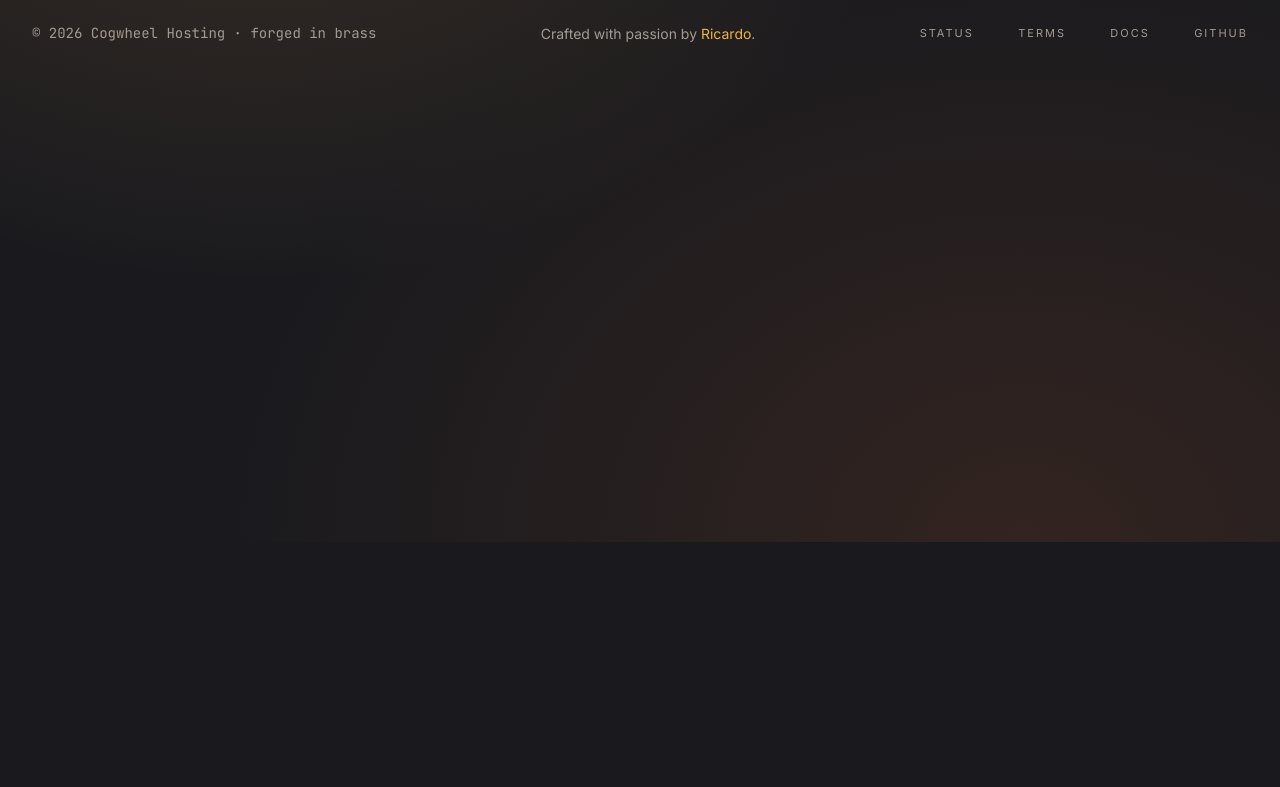
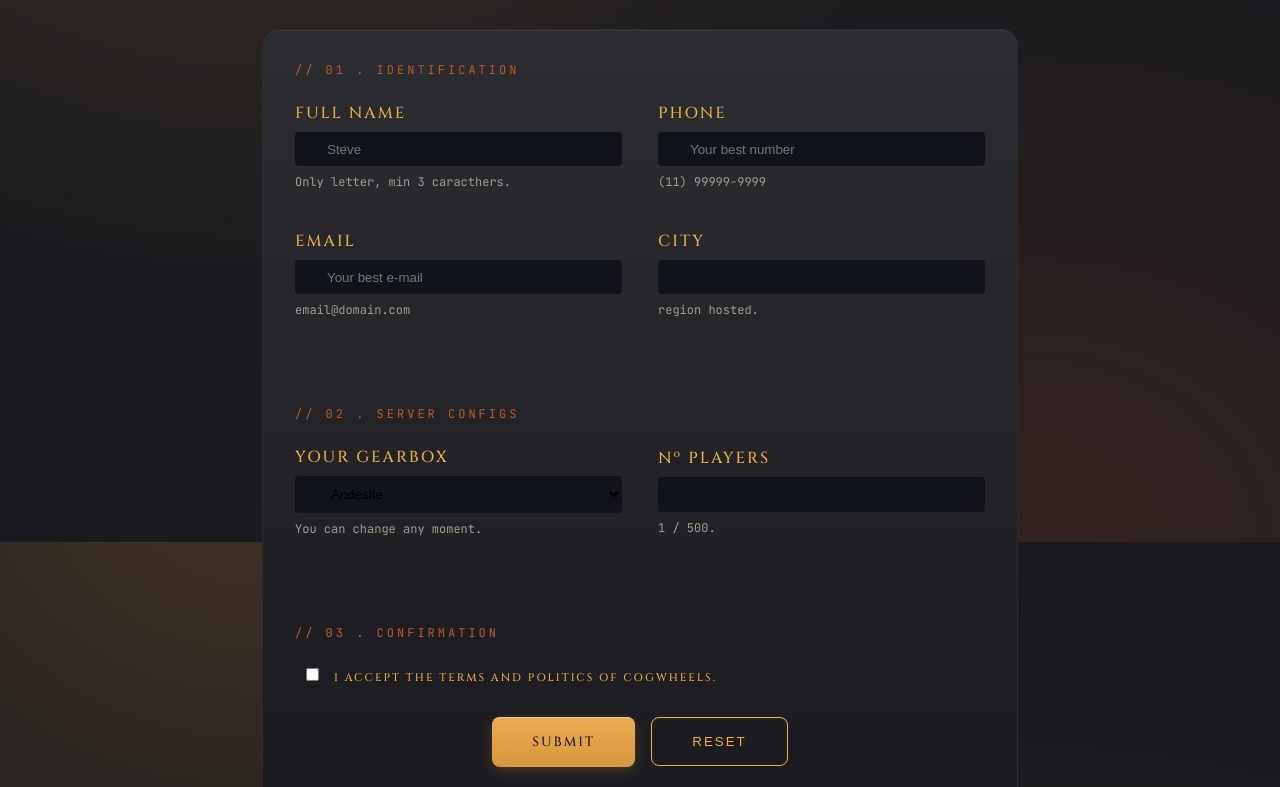
Before and after one commit to RicardoLopesFV/web-fundamentals-pucpr-as1, a plain HTML site: page pages/form.html in a window 1280 px wide. Shown: the part 258-1045 px from the top of the page. Before the commit the page ends 800 px from the top, so only its background shows below. Drawn offline with Linux system fonts and the light colour scheme.

Commit message:
feat: enhance form styling and structure, add form.css for improved layout

```diff
--- a/pages/form.html
+++ b/pages/form.html
@@ -7,6 +7,7 @@
     <link rel="stylesheet" href="../styles/variables.css" />
     <link rel="stylesheet" href="../styles/index.css" />
     <link rel="stylesheet" href="../styles/about.css" />
+    <link rel="stylesheet" href="../styles/form.css" />
     <link rel="preconnect" href="https://fonts.googleapis.com" />
     <link rel="preconnect" href="https://fonts.gstatic.com" crossorigin />
     <link
@@ -39,41 +40,72 @@
 
     <section class="form">
       <div class="container">
-        <h3 class="title">Forge your server</h3>
-        <p class="paragraph">Fill out the request below</p>
-        <form method="post">
-          <span class="section-form">// 01 . Identification</span>
-          <label for="full-name">Full name</label>
-          <input type="text" id="full-name" placeholder="Steve" />
+        <h3 class="title">Forge your <span class="accent">server</span>.</h3>
+        <p class="paragraph">Fill out the request below.</p>
+        <form class="form-container" method="post">
+          <span class="copper-text">// 01 . Identification</span>
+          <div class="section-container">
+            <div class="div">
+              <label class="label" for="full-name">Full name</label>
+              <input class="input" type="text" id="full-name" placeholder="Steve" />
               <span class="description">Only letter, min 3 caracthers.</span>
 
-          <label for="e-mail">Email</label>
-          <input type="email" name="email" id="e-mail" placeholder="Your best e-mail" />
+              <label class="label" for="e-mail">Email</label>
+              <input
+                class="input"
+                type="email"
+                name="email"
+                id="e-mail"
+                placeholder="Your best e-mail"
+              />
               <span class="description">email@domain.com</span>
+            </div>
 
-          <label for="phone">Phone</label>
-          <input type="tel" name="phone" id="phone" placeholder="Your best number" />
+            <div class="div">
+              <label class="label" for="phone">Phone</label>
+              <input
+                class="input"
+                type="tel"
+                name="phone"
+                id="phone"
+                placeholder="Your best number"
+              />
               <span class="description">(11) 99999-9999</span>
 
-          <label for="city">City</label>
-          <input type="text" name="city" id="city" />
-          <span class="description">Where the server is gonna be hosted</span>
+              <label class="label" for="city">City</label>
+              <input class="input" type="text" name="city" id="city" />
+              <span class="description">region hosted.</span>
+            </div>
+          </div>
 
-          <span class="section-form">// 02 . Server Configs</span>
-          <label for="gearbox">Your Gearbox</label>
-          <select name="gearbox" id="gearbox">
+          <span class="copper-text">// 02 . Server Configs</span>
+          <div class="section-container">
+            <div class="div">
+              <label class="label" for="gearbox">Your Gearbox</label>
+              <select class="select" name="gearbox" id="gearbox">
                 <option value="andesite">Andesite</option>
                 <option value="brass">Brass</option>
                 <option value="steel">Steel</option>
               </select>
+              <span class="description">You can change any moment.</span>
+            </div>
+            <div class="div">
+              <label class="label" for="players">Nº players</label>
+              <input class="input" type="number" name="players" id="players" />
+              <span class="description">1 / 500.</span>
+            </div>
+          </div>
 
-          <span class="section-form">03 . Confirmation</span>
-          <label for="checkbox">I accept the terms and politics of cogwheels.</label>
-          <input type="checkbox" name="checkbox" id="checkbox" />
-
+          <span class="copper-text">// 03 . Confirmation</span>
+          <div class="section-container confirmation">
+            <input class="input" type="checkbox" name="checkbox" id="checkbox" />
+            <label class="label terms" for="checkbox"
+              >I accept the terms and politics of cogwheels.</label
+            >
             <div class="btns">
-            <button type="submit" class="btn">Submit</button>
-            <button type="reset" class="btn">Reset</button>
+              <button type="submit" class="btn brass-plate">Submit</button>
+              <button type="reset" class="btn andesite-casing">Reset</button>
+            </div>
           </div>
         </form>
       </div>
--- a/styles/form.css
+++ b/styles/form.css
@@ -0,0 +1,109 @@
+.form .title {
+  margin-top: 6rem;
+  font-size: var(--font-size-lg);
+  text-align: center;
+}
+
+.form .paragraph {
+  text-align: center;
+}
+
+.label {
+  font-family: var(--font-family-titles);
+  font-weight: 500;
+  letter-spacing: 2px;
+  text-transform: uppercase;
+}
+
+.description {
+  display: block;
+  margin-top: 0.3rem;
+  margin-bottom: 2.5rem;
+  font-family: var(--font-family-monospaced);
+  font-size: calc(var(--font-size-sm) - 2px);
+  color: var(--text-muted);
+}
+
+.form-container {
+  max-width: 756px;
+  width: 100%;
+  padding: 2rem;
+  margin: 2rem auto;
+
+  display: flex;
+  flex-direction: column;
+  align-items: center;
+
+  background: linear-gradient(180deg, var(--btn-andesite-base) 0%, var(--btn-andesite-bottom) 100%);
+  border: 1px solid var(--andesite-polish);
+  border-radius: 16px;
+  box-shadow:
+    inset 0 1px 0 rgba(255, 255, 255, 0.05),
+    inset 0 -2px 0 rgba(0, 0, 0, 0.35);
+}
+
+.form-container .copper-text {
+  width: 100%;
+  margin-bottom: 1.5rem;
+  text-align: left;
+  font-size: calc(var(--font-size-sm) - 2px);
+}
+
+.section-container {
+  width: 100%;
+  display: flex;
+  align-items: center;
+  justify-content: space-between;
+  margin-bottom: 3rem;
+}
+
+.section-container .div {
+  max-width: 327px;
+  width: 100%;
+}
+
+.input,
+.select {
+  width: 100%;
+  padding: 0.6rem 2rem;
+  margin-top: 0.5rem;
+  margin-bottom: 0.5rem;
+  display: block;
+
+  background-color: hsl(220, 21%, 8%);
+  border: none;
+  border-radius: 4px;
+}
+
+.terms {
+  font-size: calc(var(--font-size-sm) - 3px);
+}
+
+.confirmation {
+  display: block;
+}
+
+.confirmation .input {
+  margin: 0;
+  display: inline;
+  width: 5%;
+}
+
+.confirmation .btns {
+  margin-top: 2rem;
+  display: flex;
+  align-items: center;
+  justify-content: center;
+  gap: 1rem;
+}
+
+.confirmation .btns .andesite-casing {
+  color: var(--text-accent-brass);
+  background: transparent;
+  border: 0.3px solid var(--text-accent-brass);
+}
+
+.confirmation .btns .btn {
+  letter-spacing: 2px;
+  text-transform: uppercase;
+}
--- a/styles/index.css
+++ b/styles/index.css
@@ -40,7 +40,8 @@ body {
   font-weight: 400;
 }
 
-.accent {
+.accent,
+.label {
   color: var(--text-accent-brass);
 }
 
@@ -80,6 +81,23 @@ body {
   box-shadow:
     inset 0 1px 1px rgba(255, 255, 255, 0.6),
     0 6px 16px rgba(240, 169, 80, 0.3);
+}
+
+.andesite-casing {
+  background: linear-gradient(180deg, var(--btn-andesite-base) 0%, var(--btn-andesite-bottom) 100%);
+  color: var(--btn-andesite-text);
+  border: 1px solid var(--btn-andesite-border);
+  box-shadow: inset 0 1px 1px rgba(255, 255, 255, 0.05);
+}
+
+.andesite-casing:hover {
+  background: linear-gradient(180deg, var(--btn-andesite-top) 0%, var(--btn-andesite-base) 100%);
+  color: var(--text-accent-brass);
+  border-color: #52525b;
+  transform: translateY(-2px);
+  box-shadow:
+    inset 0 1px 1px rgba(255, 255, 255, 0.1),
+    0 4px 12px rgba(0, 0, 0, 0.3);
 }
 
 .machinery-cards,
@@ -176,23 +194,6 @@ body {
 .container-btns .brass-plate {
   font-family: var(--font-family-titles);
   color: var(--btn-brass-text);
-}
-
-.container-btns .andesite-casing {
-  background: linear-gradient(180deg, var(--btn-andesite-base) 0%, var(--btn-andesite-bottom) 100%);
-  color: var(--btn-andesite-text);
-  border: 1px solid var(--btn-andesite-border);
-  box-shadow: inset 0 1px 1px rgba(255, 255, 255, 0.05);
-}
-
-.container-btns .andesite-casing:hover {
-  background: linear-gradient(180deg, var(--btn-andesite-top) 0%, var(--btn-andesite-base) 100%);
-  color: var(--text-accent-brass);
-  border-color: #52525b;
-  transform: translateY(-2px);
-  box-shadow:
-    inset 0 1px 1px rgba(255, 255, 255, 0.1),
-    0 4px 12px rgba(0, 0, 0, 0.3);
 }
 
 .container-btns .andesite-casing:active {
```
Lines whose indentation alone changed are shown as unchanged.
